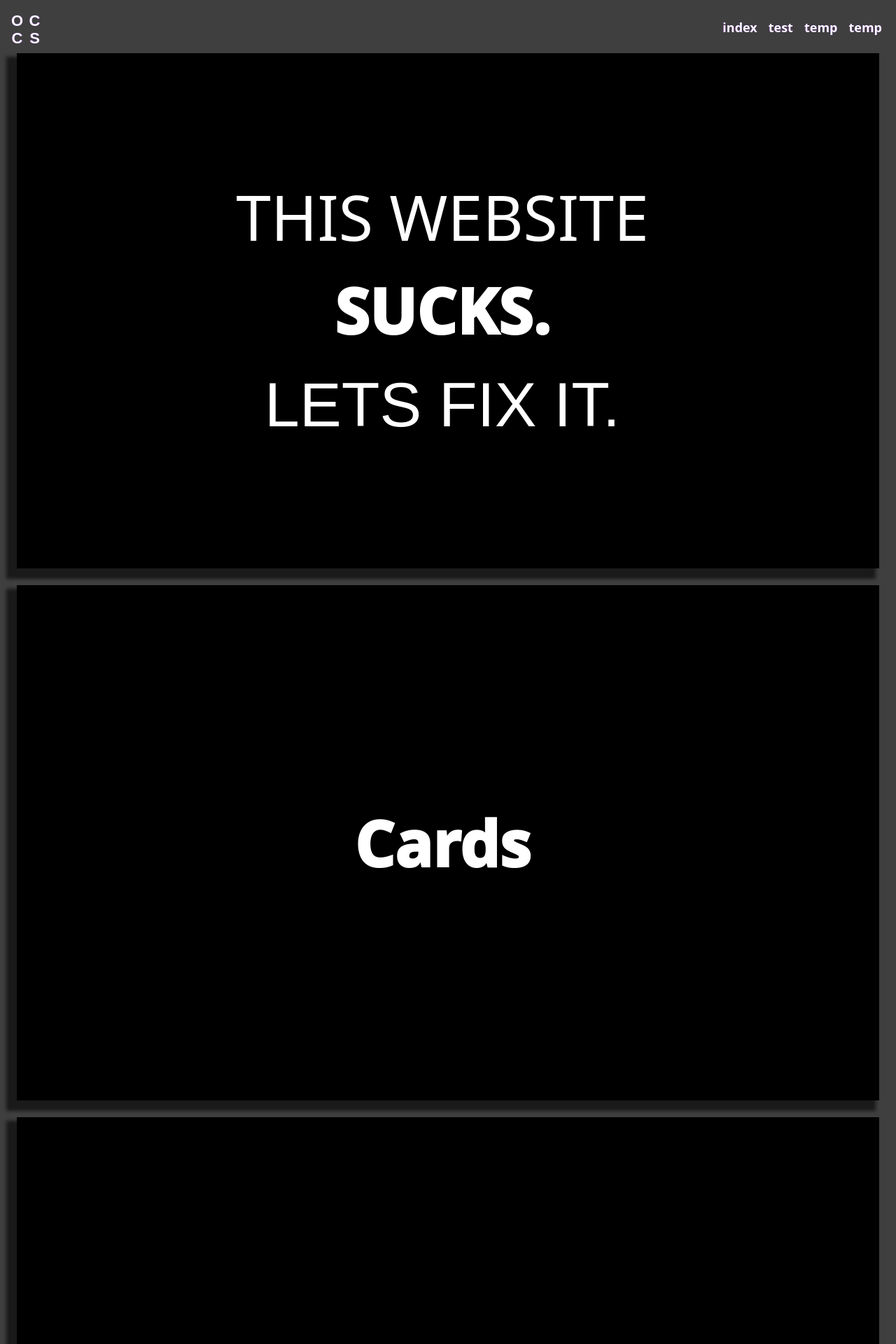
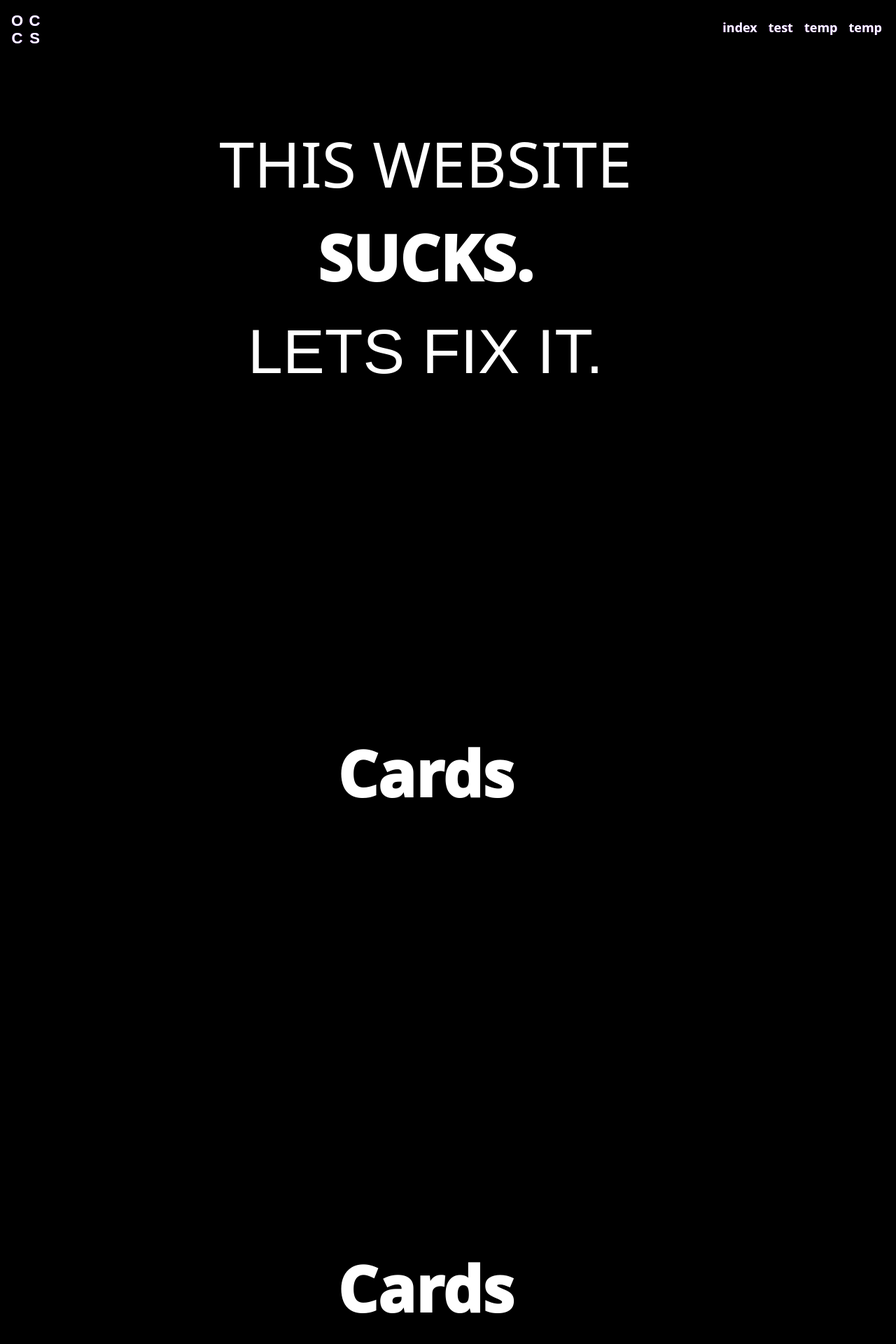
Before and after one commit to OCCS-WebsiteTeam/occs.github.io, a React (Create React App) app: page / in a window 1280 px wide. Shown: the top 1920 px of the page at 70% size. Built offline with nearby package versions, Linux system fonts and the light colour scheme.

Commit message:
removed website panel for a cleaner interface

```diff
--- a/src/App.css
+++ b/src/App.css
@@ -4,5 +4,5 @@
 }
 
 body {
-  background-color: rgb(63, 63, 63);
+  background-color: black;
 }
--- a/src/App.js
+++ b/src/App.js
@@ -11,7 +11,7 @@ function App() {
   return (
     <div className="App">
       <NavBar></NavBar>
-      <LandingSection></LandingSection>
+      <LandingSection className="test"></LandingSection>
       <SecondPanel></SecondPanel>
       <ThirdPanel></ThirdPanel>
     </div>
--- a/src/components/WebsiteSections/Landing/LandingSection.css
+++ b/src/components/WebsiteSections/Landing/LandingSection.css
@@ -1,11 +1,12 @@
 .mainTextContainer {
-    position: relative;
+    position: absolute;
     left: 50%;
     top: 50%;
     transform: translate(-50%, -50%);
     color: white;
     font-size: 7vw;
     text-align: center;
+    cursor:default;
 }
 
 .boldText {
--- a/src/components/WebsiteSections/Landing/LandingSection.js
+++ b/src/components/WebsiteSections/Landing/LandingSection.js
@@ -1,5 +1,4 @@
 import "./LandingSection.css"
-import Panel from "../../pagePanel/Panel.js"
 import { useEffect, useRef } from "react"
 
 export default function LandingSection({className}) {
@@ -22,9 +21,7 @@ export default function LandingSection({className}) {
         });
     }, []);
 
-
     return (
-        <Panel>
         <div className={(className || "") + " spacer"}>
             <div className="mainTextContainer" ref={panelRef}>
                 <div>THIS WEBSITE</div>
@@ -32,6 +29,5 @@ export default function LandingSection({className}) {
                 <div className="glitchText">LETS FIX IT.</div>
             </div>
         </div>
-        </Panel>
     )
 }
--- a/src/components/WebsiteSections/Second/Second.js
+++ b/src/components/WebsiteSections/Second/Second.js
@@ -1,14 +1,11 @@
-import Panel from "../../pagePanel/Panel"
 import './Second.css'
 
 export default function SecondPanel({className}) {
     return (
-        <Panel>
             <div className={(className || "") + " spacer"}>
                 <div className="mainTextContainer">
                     <div className="boldText">Cards</div>
                 </div>
             </div>
-        </Panel>
     )
 }
--- a/src/components/WebsiteSections/Third/Third.js
+++ b/src/components/WebsiteSections/Third/Third.js
@@ -1,14 +1,11 @@
-import Panel from "../../pagePanel/Panel"
 import './Third.css'
 
 export default function ThirdPanel({className}) {
     return (
-        <Panel>
-            <div className={(className || "") + " spacer"}>
-                <div className="mainTextContainer">
-                    <div className="boldText">Cards</div>
-                </div>
+        <div className={(className || "") + " spacer"}>
+            <div className="mainTextContainer">
+                <div className="boldText">Cards</div>
             </div>
-        </Panel>
+        </div>
     )
 }
--- a/src/components/header/navBar.css
+++ b/src/components/header/navBar.css
@@ -6,7 +6,7 @@ header {
 .headerComponent  {
     position: sticky;
     top: 0;
-    background-color: rgb(63, 63, 63);
+    height: 0;
 }
 
 .nav-link span{
@@ -81,7 +81,7 @@ header {
 }
 
 .navbar-nav .nav-link:hover div {
-    animation: glitch 250ms step-start alternate;
+    animation: glitch 350ms step-start;
 }
 
 .logoContainer{
--- a/src/components/header/navBar.js
+++ b/src/components/header/navBar.js
@@ -59,5 +59,5 @@ export default function NavBar({className}) {
                 </div>
             </nav>
         </header>
-            );
+    )
 }
--- a/src/components/pagePanel/Panel.js
+++ /dev/null
@@ -1,9 +0,0 @@
-import './panel.css';
-
-export default function Panel({children, className}) {
-    return(
-        <div className={(className || "") + "panelContent"}>
-            {children}
-        </div>
-    )
-}
--- a/src/components/pagePanel/panel.css
+++ /dev/null
@@ -1,10 +0,0 @@
-.panelContent {
-    display: block;
-    width: calc(100vw - 6vh);
-    margin-left: 3vh;
-    margin-right: 3vh;
-    margin-bottom: 3vh;
-    min-height: auto;
-    background-color: rgb(0, 0, 0);
-    box-shadow: -10px 10px 5px 5px rgb(26, 26, 26);
-}
```
Lines whose indentation alone changed are shown as unchanged.
